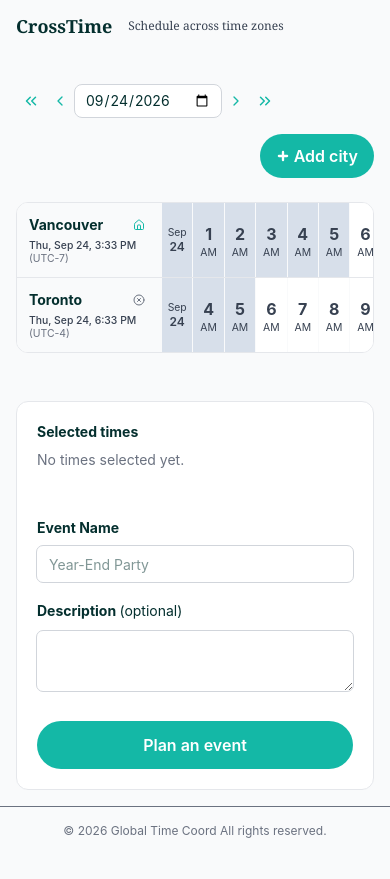
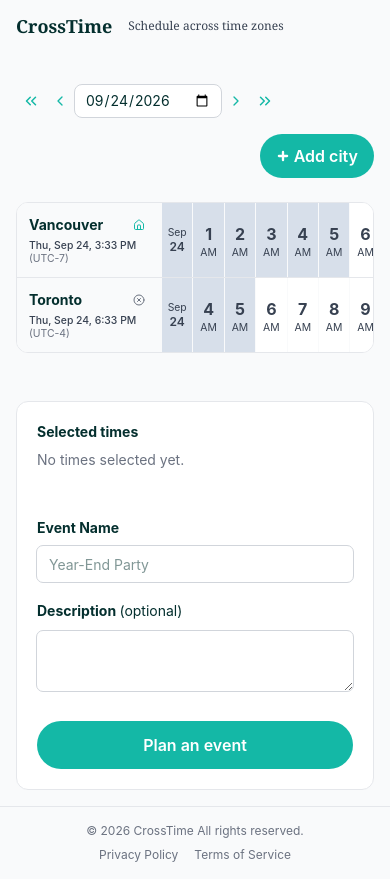
Before and after one commit to masuyama13/scheduling-polls, a React (Vite) app in the folder frontend/: page / in a window 390 px wide. Before the commit the page ends 855 px from the top, so only its background shows below. Built offline with nearby package versions, Linux system fonts and the light colour scheme.

Commit message:
Update footer and make links responsive on small screens

```diff
--- a/frontend/src/components/Footer.tsx
+++ b/frontend/src/components/Footer.tsx
@@ -2,9 +2,17 @@ export default function Footer() {
   const currentYear = new Date().getFullYear()
 
   return (
-    <footer className="w-full border-t border-content-muted">
+    <footer className="w-full border-t border-border-subtle">
       <div className="mx-auto max-w-3xl px-4 py-4 flex flex-col items-center">
-        <p className="text-xs text-content-muted">&copy; {currentYear} Global Time Coord All rights reserved.</p>
+        <div className="flex flex-wrap items-center justify-center gap-x-4 sm:gap-x-10 gap-y-2 text-xs text-content-muted">
+          <p className="basis-full text-center sm:basis-auto">&copy; {currentYear} CrossTime All rights reserved.</p>
+          <a href="/privacy" className="block">
+            Privacy Policy
+          </a>
+          <a href="/terms" className="block">
+            Terms of Service
+          </a>
+        </div>
       </div>
     </footer>
   )
```
